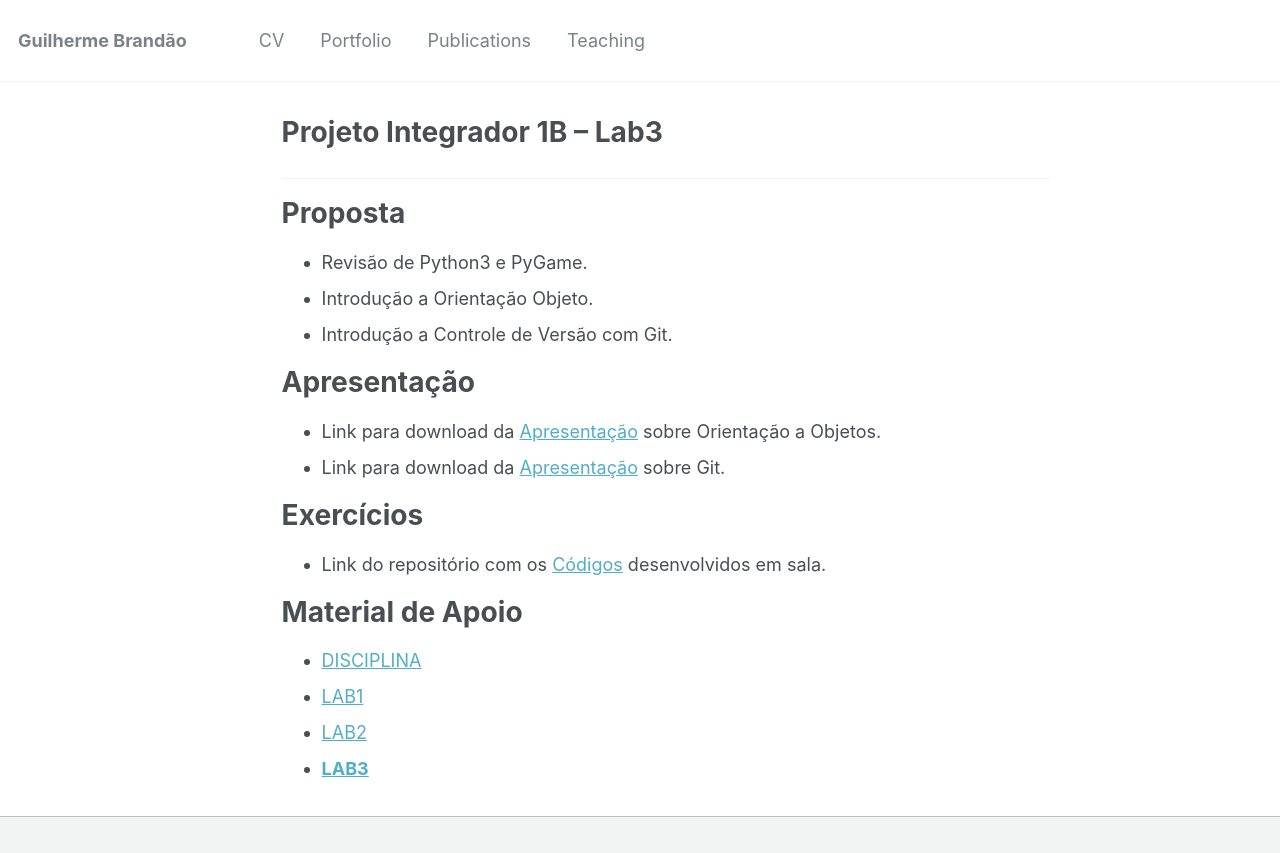
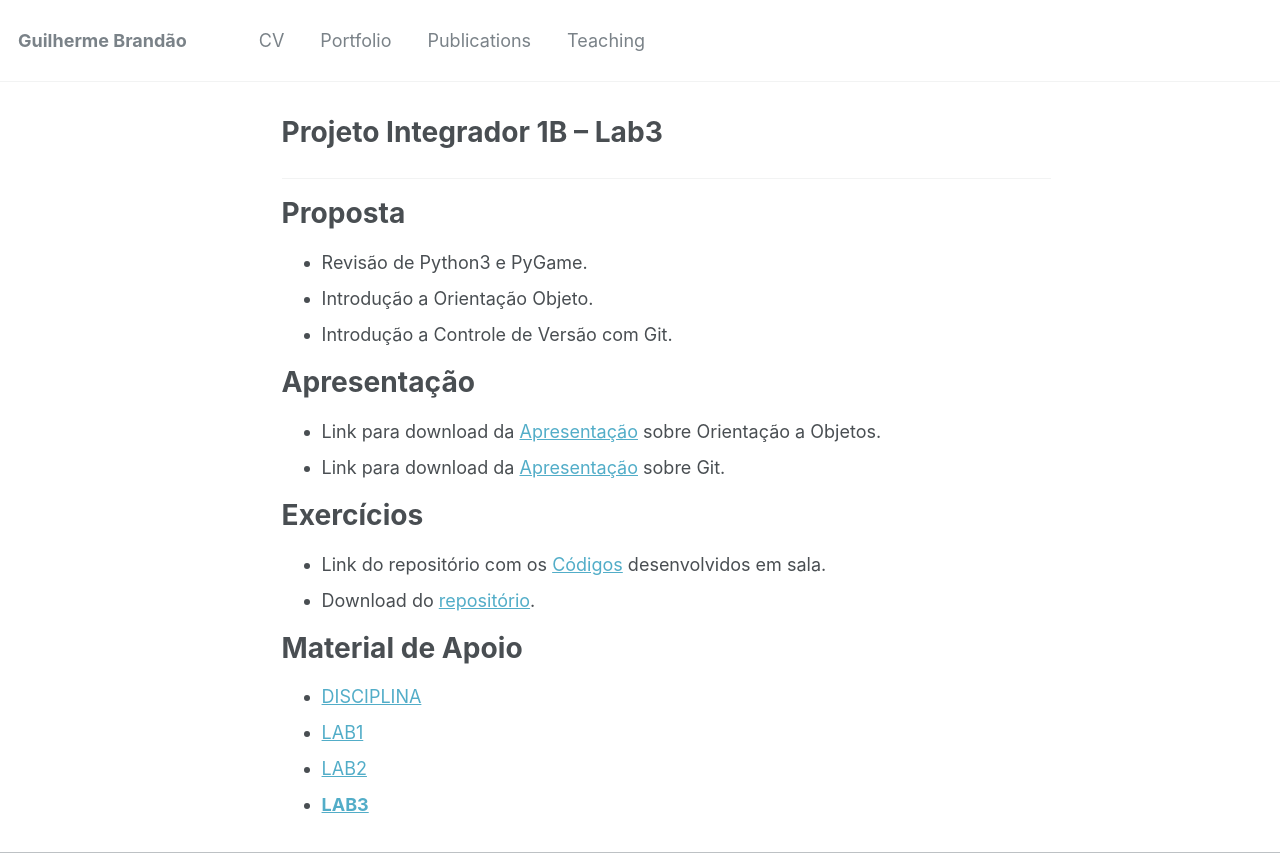
Before and after one commit to brandaogbs/brandaogbs.github.io, a Jekyll site: the page built from _pages/2ele031/lab3.md, in a window 1280 px wide. Shown: the top 853 px of the page. Built offline with Jekyll 4.4.1, drawn with Linux system fonts in a browser that asks for light colours; grey boxes are pictures that could not be loaded.

Commit message:
download do repositorio

```diff
--- a/_pages/2ele031/lab3.md
+++ b/_pages/2ele031/lab3.md
@@ -25,6 +25,7 @@ Apresentação
 Exercícios
 ======
 * Link do repositório com os [Códigos](https://github.com/brandaogbs/meel/blob/master/2ele031/lab/lab3/src/jogo/main.py) desenvolvidos em sala.
+* Download do [repositório](https://github.com/brandaogbs/meel/tree/master/2ele031/lab/lab3/src/jogo).
 
 
 Material de Apoio
```
